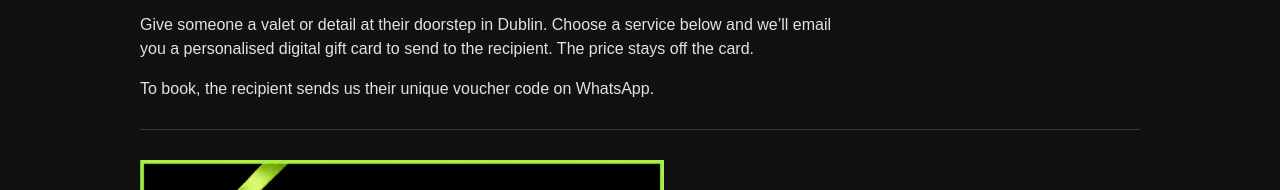
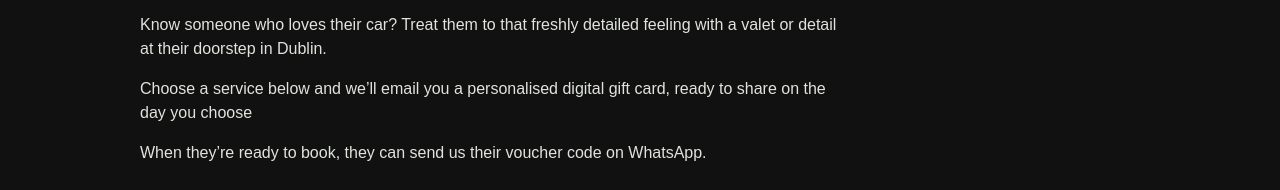
Before and after one commit to jccm165-pixel/Cleaningk, a plain HTML site: page gift-cards.html in a window 1280 px wide. Shown: the part 213-403 px from the top of the page. Drawn offline with Linux system fonts and the light colour scheme.

Commit message:
Revise gift card introduction and booking instructions
Updated gift card descriptions and improved text clarity.

```diff
--- a/gift-cards.html
+++ b/gift-cards.html
@@ -8,10 +8,12 @@
     name="description"
     content="Choose a personalised digital gift card for mobile valeting and detailing at the recipient’s doorstep in Dublin."
   >
+
   <style>
     * {
       box-sizing: border-box;
     }
+
     body {
       margin: 0;
       background: #101110;
@@ -19,12 +21,14 @@
       font-family: Arial, sans-serif;
       line-height: 1.5;
     }
+
     header {
       padding: 18px 12px;
       background: #080c0f;
       border-bottom: 1px solid #263039;
       text-align: center;
     }
+
     .brand {
       display: inline-block;
       margin-bottom: 12px;
@@ -35,9 +39,11 @@
       letter-spacing: 1px;
       text-decoration: none;
     }
+
     .brand span {
       color: #a6e63f;
     }
+
     .main-nav {
       display: flex;
       flex-wrap: wrap;
@@ -45,12 +51,14 @@
       align-items: center;
       gap: 18px;
     }
+
     .nav-pair {
       display: inline-flex;
       flex: 0 0 auto;
       align-items: center;
       gap: inherit;
     }
+
     .main-nav a {
       display: inline-block;
       padding: 8px 12px;
@@ -66,6 +74,7 @@
       text-decoration: none;
       white-space: nowrap;
     }
+
     .main-nav a[aria-current="page"],
     .main-nav a:hover {
       background: #a6e63f;
@@ -73,29 +82,35 @@
       color: #080c0f;
       box-shadow: 0 0 10px rgba(166, 230, 63, 0.38);
     }
+
     main {
       width: min(calc(100% - 40px), 1000px);
       margin: 0 auto;
       padding: 36px 0 56px;
     }
+
     h1 {
       margin: 0 0 16px;
       font-size: clamp(2rem, 5vw, 3.5rem);
       line-height: 1.1;
     }
+
     h2 {
       margin: 0 0 8px;
       font-size: clamp(1.5rem, 3vw, 2rem);
       line-height: 1.2;
     }
+
     p {
       margin: 0 0 16px;
       color: #e1e4dc;
     }
+
     .intro {
       max-width: 700px;
       margin-bottom: 28px;
     }
+
     .gift-card {
       display: grid;
       gap: 18px;
@@ -103,17 +118,20 @@
       padding: 30px 0;
       border-top: 1px solid #383b36;
     }
+
     .gift-card img {
       display: block;
       width: 100%;
       height: auto;
     }
+
     .price {
       margin: 0 0 16px;
       color: #a6e63f;
       font-size: 1.25rem;
       font-weight: 700;
     }
+
     .buy-button {
       display: inline-block;
       padding: 14px 22px;
@@ -123,25 +141,31 @@
       font-weight: 700;
       text-decoration: none;
     }
+
     .buy-button:hover {
       background: #b8ef63;
     }
+
     a:focus-visible {
       outline: 3px solid #fff;
       outline-offset: 4px;
     }
+
     @media (max-width: 768px) {
       .brand {
         font-size: 23px;
       }
+
       .main-nav {
         gap: 6px;
       }
+
       .main-nav a {
         padding: 7px 9px;
         font-size: 10px;
       }
     }
+
     @media (min-width: 760px) {
       .gift-card {
         grid-template-columns: 1.2fr 1fr;
@@ -150,33 +174,45 @@
     }
   </style>
 </head>
+
 <body>
   <header>
     <a class="brand" href="index.html">D<span>2</span>Y DETAILING</a>
+
     <nav class="main-nav" aria-label="Main navigation">
       <a href="index.html">Home</a>
+
       <span class="nav-pair">
         <a href="services.html">Services</a>
         <a href="gift-cards.html" aria-current="page">Gift Cards</a>
       </span>
+
       <a href="about.html">Our Story</a>
       <a href="why.html">Why Us</a>
       <a href="gallery.html">Explore</a>
       <a href="contact.html">Contact</a>
     </nav>
   </header>
+
   <main>
     <h1>Gift Cards</h1>
+
     <div class="intro">
       <p>
-        Give someone a valet or detail at their doorstep in Dublin.
+        Know someone who loves their car? Treat them to that freshly detailed
+        feeling with a valet or detail at their doorstep in Dublin.
+      </p>
+
+      <p>
         Choose a service below and we’ll email you a personalised digital
-        gift card to send to the recipient. The price stays off the card.
+        gift card, ready to share on the day you choose
       </p>
+
       <p>
-        To book, the recipient sends us their unique voucher code on WhatsApp.
+        When they’re ready to book, they can send us their voucher code on WhatsApp.
       </p>
     </div>
+
     <section class="gift-card" aria-labelledby="mini-valet">
       <img
         src="Gift-cards.html.PNG"
@@ -191,6 +227,7 @@
         >Buy Mini Valet Gift Card</a>
       </div>
     </section>
+
     <section class="gift-card" aria-labelledby="full-valet">
       <img
         src="Gift-cards.html2.PNG"
@@ -206,6 +243,7 @@
         >Buy Full Valet Gift Card</a>
       </div>
     </section>
+
     <section class="gift-card" aria-labelledby="premium-detail">
       <img
         src="Gift-cards.html3.PNG"
@@ -221,6 +259,7 @@
         >Buy Premium Detail Gift Card</a>
       </div>
     </section>
+
     <section class="gift-card" aria-labelledby="one-step-correction">
       <img
         src="Gift-cards.html4.PNG"
@@ -236,6 +275,7 @@
         >Buy One Step Correction Gift Card</a>
       </div>
     </section>
+
     <section class="gift-card" aria-labelledby="ceramic-coating">
       <img
         src="Gift-cards.html5.PNG"
```
